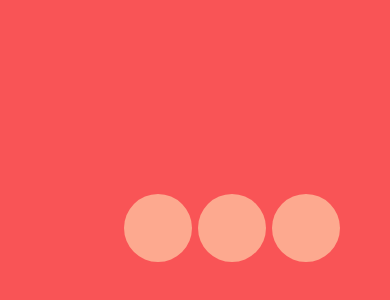
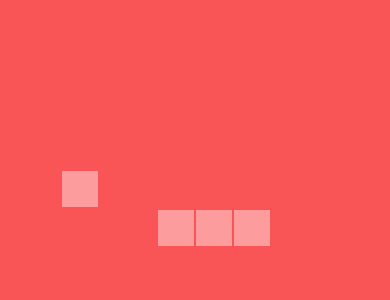
Before and after one commit to lucasmaiaesilva/loading-newton, a plain HTML site: page index.html in a window 390 px wide. Shown: the part 194-494 px from the top of the page. Drawn offline with nearby package versions, Linux system fonts and the light colour scheme.

Commit message:
changing the color scheme of the element

```diff
--- a/style.css
+++ b/style.css
@@ -5,7 +5,6 @@
 
 body {
 	display: flex;
-	font-size: 8px;
 	background: #f95456;
 	height: 100vh;
 	justify-content: center;
@@ -20,18 +19,19 @@ body {
 }
 
 .ball {
-	background: #fda98f;
-	width: 40px;
-	height: 40px;
-	border-radius: 50%;
+	/*background: #fda98f;*/
+	background: rgba(255,255,255, .42);
+	width: 36px;
+	height: 36px;
+
 	position: relative;
 	margin: 0 1px;
 }
 
 .ball:first-child {
 	position: relative;
-	left: -7em;
-	top: -4em;
+	left: -60px;
+	top: -40px;
 }
 
 .ball:last-child {
@@ -40,20 +40,3 @@ body {
 	top: 0;
 
 }
-
-@media (max-width: 980px) {
-
-	body {
-		font-size: 18px;
-	}
-
-	.pendulum {
-		flex-grow: 1;
-	}
-
-	.ball {
-		margin: 0 3px;
-		width: 68px;
-		height: 68px;
-	}
-}
```
